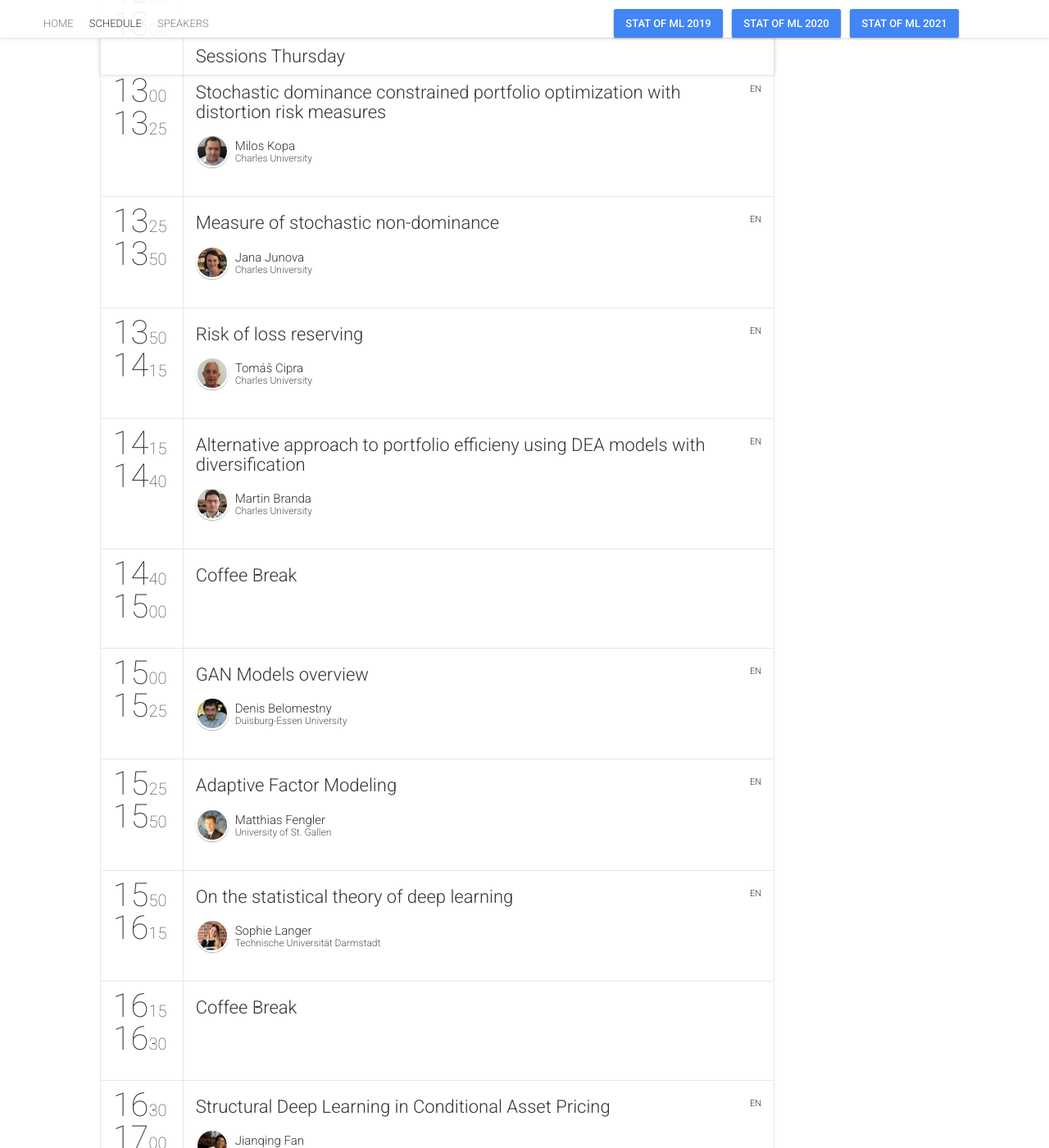
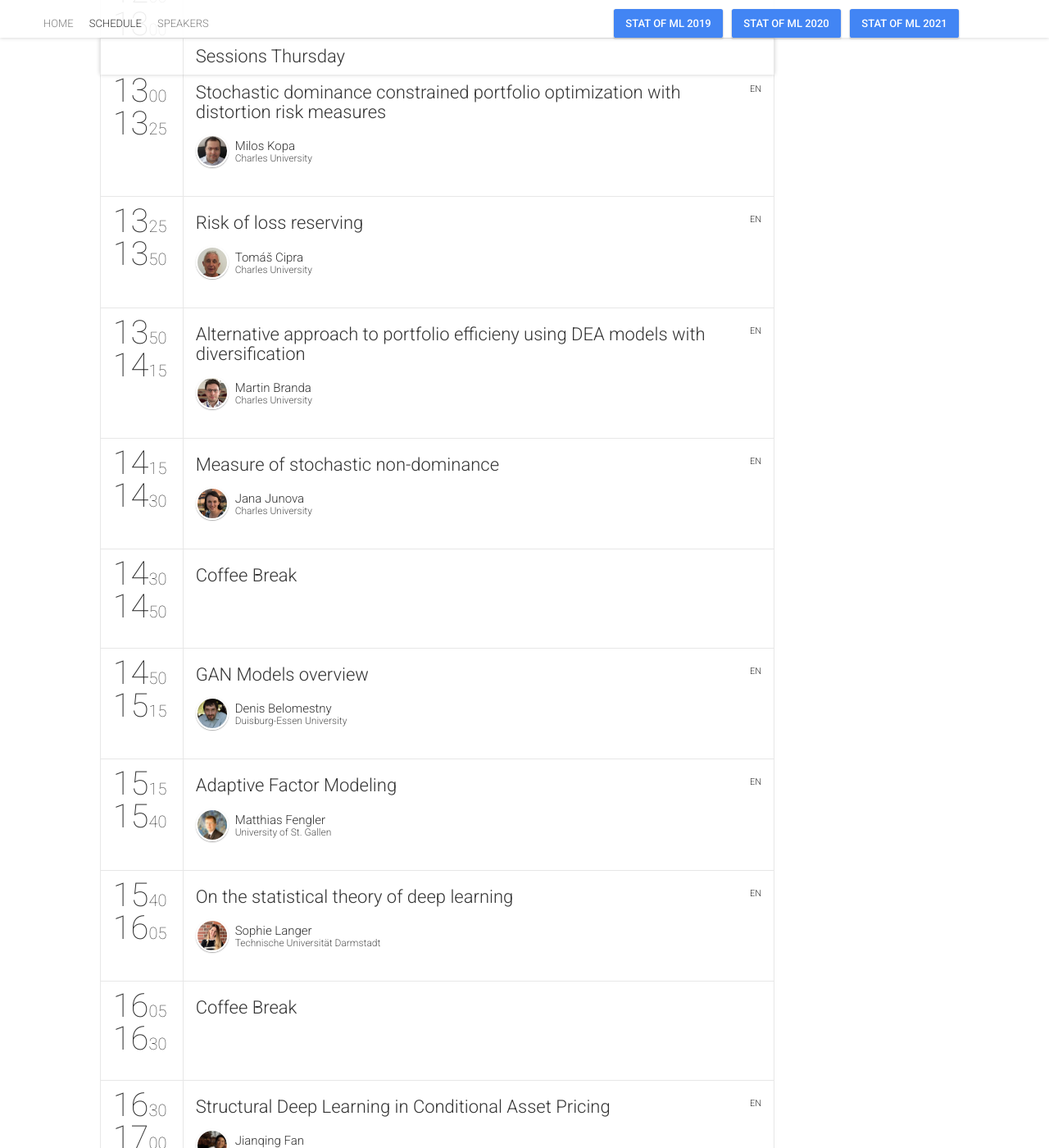
Before and after one commit to barunik/Prague2022, a Jekyll site: the page built from schedule.html, in a window 1280 px wide and 1400 px high, scrolled down 2094 px. Shown: the whole window at 82% size. Built offline with Jekyll 4.4.1, drawn with Linux system fonts in a browser that asks for light colours; nearby versions of some CDN libraries; comment, search, counter and statistics services are not loaded.

Commit message:
Update schedule.yml

```diff
--- a/_data/schedule.yml
+++ b/_data/schedule.yml
@@ -72,40 +72,40 @@
     - {
       	startTime: "13:25",
       	endTime: "13:50",
-      	sessionIds: [036]
+      	sessionIds: [018]
     }
     - {
       	startTime: "13:50",
       	endTime: "14:15",
-      	sessionIds: [018]
+      	sessionIds: [020]
     }
     - {
       	startTime: "14:15",
-      	endTime: "14:40",
-      	sessionIds: [020]
+      	endTime: "14:30",
+      	sessionIds: [036]
     }
     - {
-      	startTime: "14:40",
-      	endTime: "15:00",
+      	startTime: "14:30",
+      	endTime: "14:50",
       	sessionIds: [101]
     }
     - {
-        	startTime: "15:00",
-        	endTime: "15:25",
+        	startTime: "14:50",
+        	endTime: "15:15",
         	sessionIds: [009]
       }
     - {
-      	startTime: "15:25",
-      	endTime: "15:50",
+      	startTime: "15:15",
+      	endTime: "15:40",
       	sessionIds: [006]
     }
     - {
-      	startTime: "15:50",
-      	endTime: "16:15",
+      	startTime: "15:40",
+      	endTime: "16:05",
       	sessionIds: [010]
     }
     - {
-      	startTime: "16:15",
+      	startTime: "16:05",
       	endTime: "16:30",
       	sessionIds: [101]
     }
```
